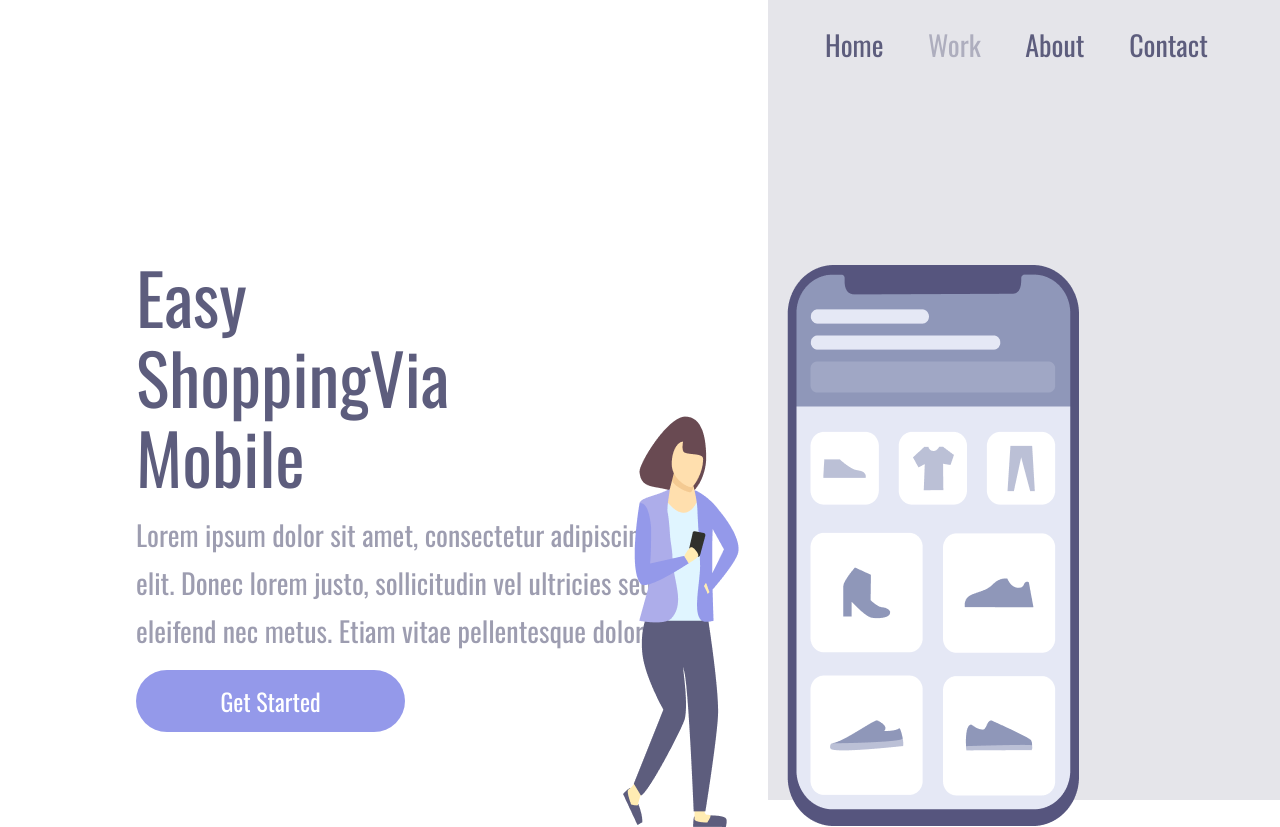
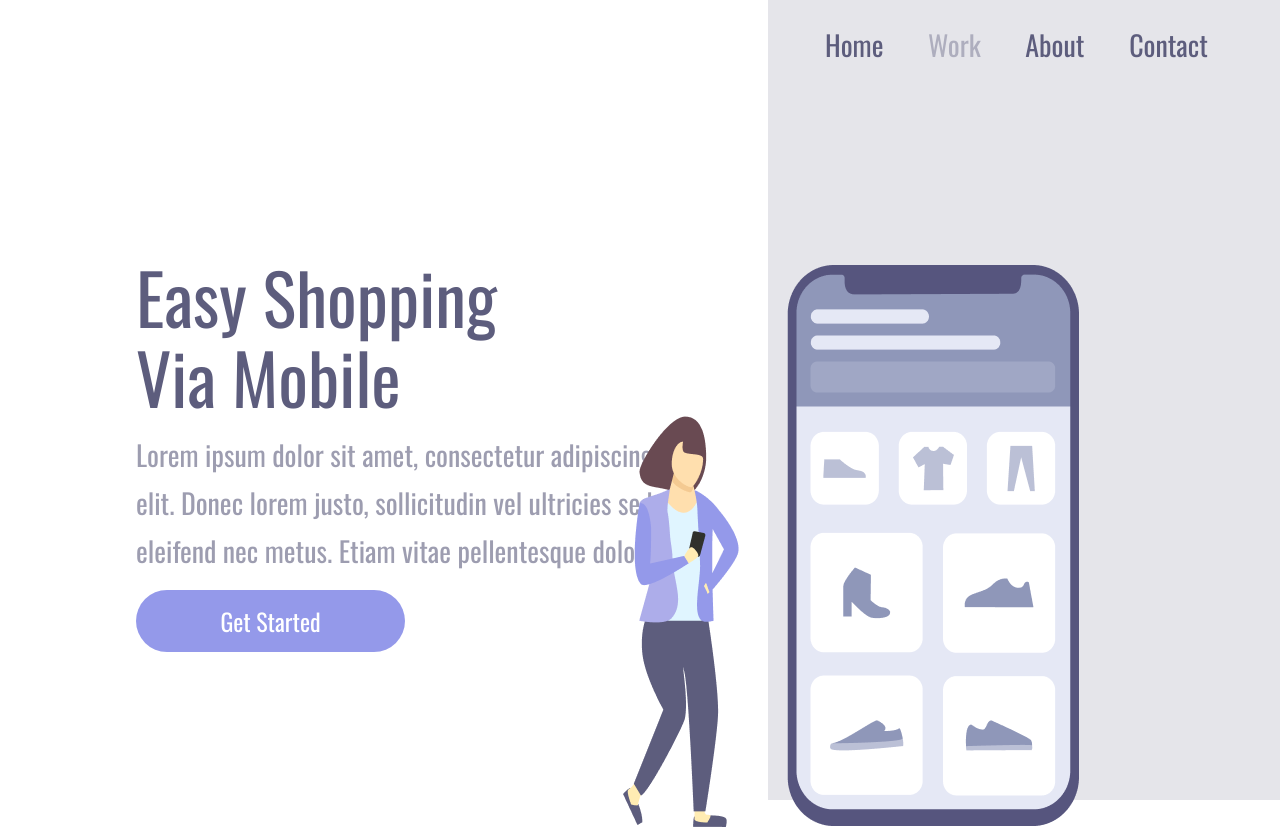
Before and after one commit to LucasSouza0101/Easy-Shopping-Layout-Responsivo---HTML---CSS, a plain HTML site: page index.html in a window 1280 px wide. Drawn offline with nearby package versions, Linux system fonts and the light colour scheme.

Commit message:
alteração no h1

```diff
--- a/index.html
+++ b/index.html
@@ -12,7 +12,7 @@
 <body>
     <div class="wrapper">
         <section class="container-left">
-            <h1>Easy ShoppingVia Mobile</h1>
+            <h1>Easy Shopping Via Mobile</h1>
             <p>Lorem ipsum dolor sit amet, consectetur  adipiscing
                 elit. Donec lorem justo, sollicitudin vel ultricies sed,
                 eleifend nec metus. Etiam vitae pellentesque dolor. </p>
```
